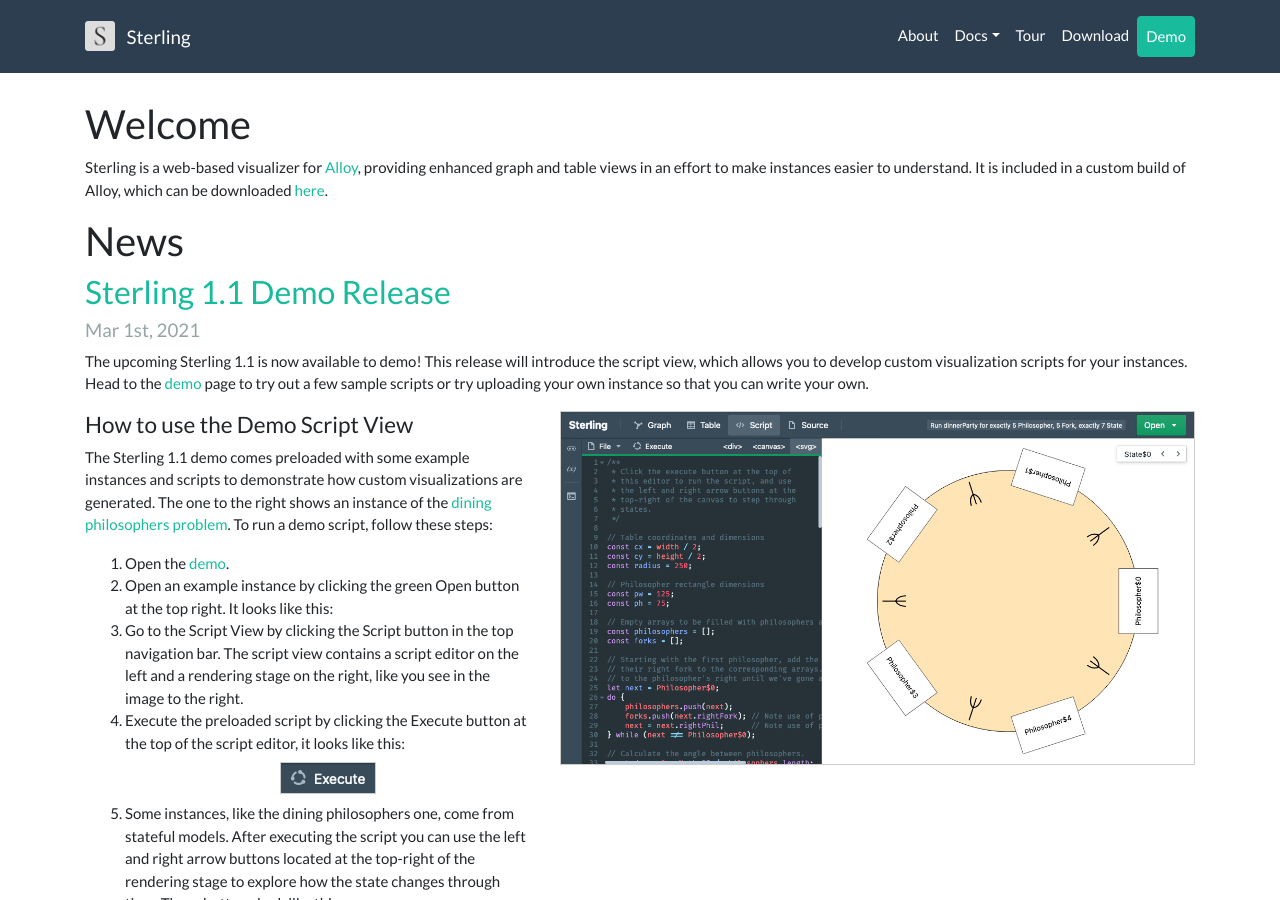
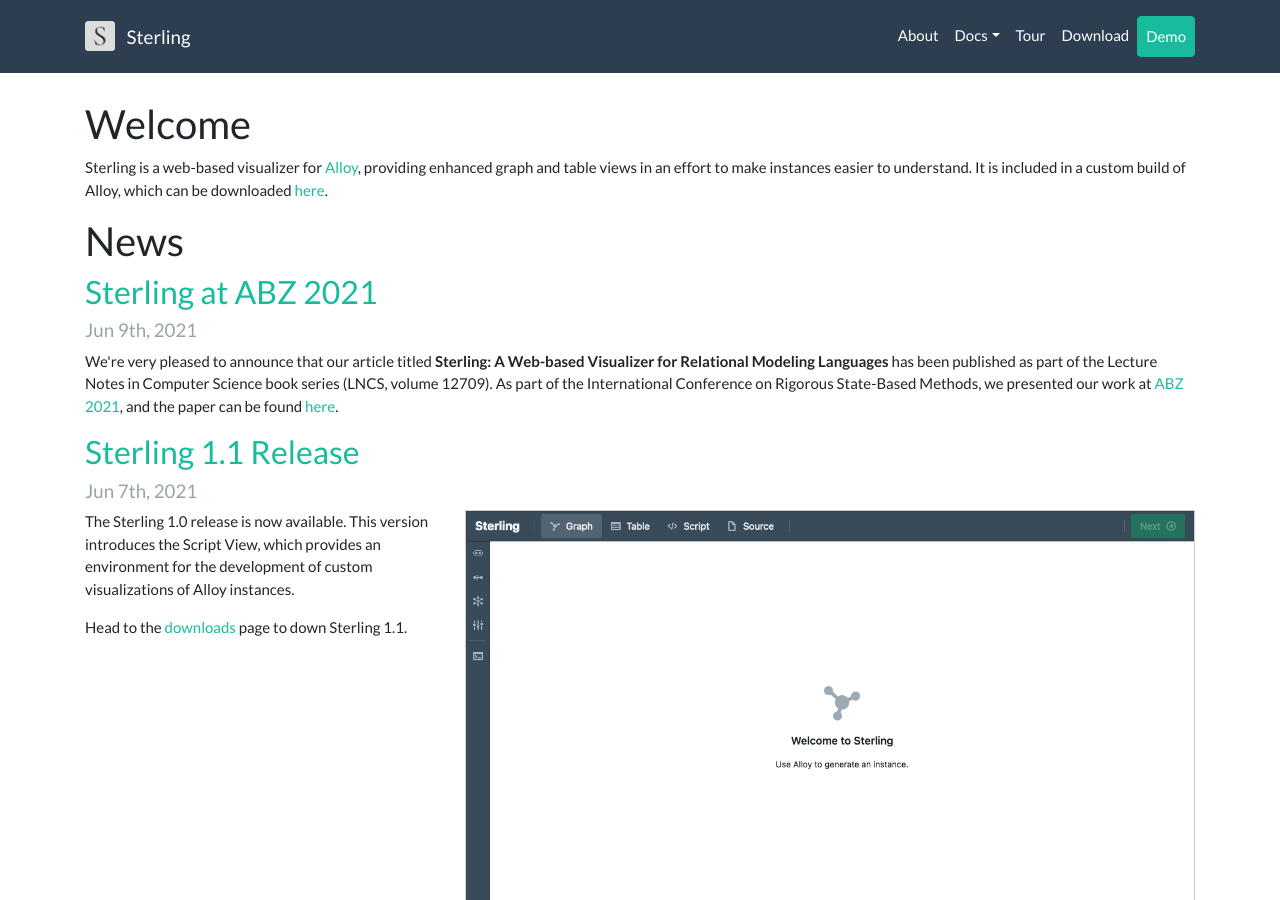
Before and after one commit to sterling-js/sterling-js.github.io, a Jekyll site: the page built from index.html, in a window 1280 px wide and 900 px high. Built offline with Jekyll 4.4.1, drawn with Linux system fonts in a browser that asks for light colours.

Commit message:
Update with script view things

```diff
--- /dev/null
+++ b/_posts/2021-06-07-release-1-1.html
@@ -0,0 +1,17 @@
+---
+layout: post
+title: 'Sterling 1.1 Release'
+---
+
+<div class='row'>
+    <div class='col-lg-4'>
+        <p>
+            The Sterling 1.0 release is now available. This version introduces the Script View, which provides an
+            environment for the development of custom visualizations of Alloy instances.
+        </p>
+        <p>Head to the <a href='/download'>downloads</a> page to down Sterling 1.1.</p>
+    </div>
+    <div class='col-lg-8'>
+        <img class='img-fluid bordered-image mb-4' src='/assets/posts/2021-06-07-release-1-1/sterling.png'>
+    </div>
+</div>
--- /dev/null
+++ b/_posts/2021-06-09-abz.html
@@ -0,0 +1,16 @@
+---
+layout: post
+title: 'Sterling at ABZ 2021'
+---
+
+<div class='row'>
+    <div class='col-lg'>
+        <p>
+            We're very pleased to announce that our article titled <b>Sterling: A Web-based Visualizer for Relational
+            Modeling Languages</b> has been published as part of the Lecture Notes in Computer Science book series (LNCS,
+            volume 12709). As part of the International Conference on Rigorous State-Based Methods, we presented our
+            work at <a href='https://abz2021.uni-ulm.de/'>ABZ 2021</a>, and the paper can be found
+            <a href='https://link.springer.com/chapter/10.1007/978-3-030-77543-8_7'>here</a>.
+        </p>
+    </div>
+</div>
--- a/download.html
+++ b/download.html
@@ -14,6 +14,15 @@
    replacing the version number to match the one you have downloaded.</p>
 
 <h3>Current Release</h3>
+
+<h4><a href='https://github.com/alloy-js/sterling/releases/tag/v1.1.0'>Sterling 1.1</a></h4>
+
+<p>
+    Sterling 1.1 is an incremental update that introduces the Script View. The Script View
+    is used to generate custom visualizations from Alloy instances.
+</p>
+
+<h3>Previous Releases</h3>
 
 <h4><a href='https://github.com/alloy-js/sterling/releases/tag/v1.0.0'>Sterling 1.0</a></h4>
 
--- a/index.html
+++ b/index.html
@@ -10,7 +10,7 @@
 <h2>News</h2>
 
 <ul class='list-unstyled'>
-    {% for post in site.posts limit:1 %}
+    {% for post in site.posts limit:3 %}
     <li>
         <h3><a href='{{ post.url }}'>{{ post.title }}</a></h3>
         <h5 class='text-muted'>{{ post.date | date_to_string: "ordinal", "US" }}</h5>
--- a/tour.html
+++ b/tour.html
@@ -20,7 +20,22 @@
 
 <div class='row'>
     <div class='col-lg-4'>
-        <h3>Alloy</h3>
+        <h4>Contents</h4>
+        <ul>
+            <li><a href='#alloy'>Alloy</a></li>
+            <li><a href='#sterling'>Sterling</a></li>
+            <li><a href='#graph'>The Graph View</a></li>
+            <li><a href='#table'>The Table View</a></li>
+            <li><a href='#script'>The Script View</a></li>
+            <li><a href='#source'>The Source View</a></li>
+            <li><a href='#eval'>The Evaluator</a></li>
+        </ul>
+    </div>
+</div>
+
+<div class='row'>
+    <div class='col-lg-4'>
+        <h3><a id='alloy' href='#alloy'>#</a> Alloy</h3>
         <p>
             Sterling is a web-based visualizer for <a href='http://alloytools.org/'>Alloy</a>,
             providing enhanced graph and table views in an effort to make instances
@@ -43,8 +58,7 @@
 
 <div class='row mt-4'>
     <div class='col-lg'>
-        <h3>Sterling</h3>
-
+        <h3><a id='sterling' href='#sterling'>#</a> Sterling</h3>
         <p>
             To Alloy users, Sterling will likely feel very familiar. The interface draws
             inspiration from Alloy, and many of its features have been migrated to Sterling.
@@ -96,7 +110,7 @@
 
 <div class='row'>
     <div class='col-lg'>
-        <h3>The Graph View</h3>
+        <h3><a id='graph' href='#graph'>#</a> The Graph View</h3>
         <p>
             The graph view displays the current instance as a directed graph, and provides
             a lot of the same functionality as the Viz tab in Alloy. For example, projections
@@ -164,7 +178,7 @@
 
 <div class='row'>
     <div class='col-lg'>
-        <h3>The Table View</h3>
+        <h3><a id='table' href='#table'># </a>The Table View</h3>
         <p>
             The Table view displays the signatures, fields, and skolems of the current
             instance as a set of tables. Advanced sorting and filtering options make it
@@ -186,7 +200,44 @@
 
 <div class='row'>
     <div class='col-lg'>
-        <h3>The Source View</h3>
+        <h3><a id='script' href='#script'>#</a> The Script View</h3>
+        <p>
+            The script view provides an environment for the development of
+            custom visualizations by bringing together a text editor, and blank canvas,
+            and a JavaScript execution environment. This gives you a basic "code sandbox"
+            in which you can create visualizations based on instance data using your
+            favorite JS libraries.
+        </p>
+        <p>
+            Within the script view environment, all instance data (the signatures,
+            fields, atoms, and tuples) are exposed as JS variables. Furthermore, you
+            have direct access to the <a href='https://www.npmjs.com/'>npm package
+            repository</a>, which can be used to add visualization libraries to the scripting
+            environment.
+        </p>
+        <p>
+            Each time an instance is generated by Alloy, Sterling automatically executes the
+            script to re-render the custom visualization. This automatic execution continues
+            even as you return to Alloy and modify the model.
+            If the model is changed in a way that causes the visualization script to throw an
+            error, you'll be notified of the error, and the visualization script will not be
+            automatically executed until it has been updated and successfully rerun.
+        </p>
+    </div>
+</div>
+
+<div class='row'>
+    <div class='col-lg mb-4'>
+        <video class='bordered-image img-fluid' autoplay loop controls muted playsinline>
+            <source src='/assets/tour/script/script-0.mp4' type='video/mp4'>
+            <source src='/assets/tour/script/script-0.webm' type='video/webm'>
+        </video>
+    </div>
+</div>
+
+<div class='row'>
+    <div class='col-lg'>
+        <h3><a id='source' href='#source'>#</a> The Source View</h3>
         <p>
             The source view simply provides you with all of the Alloy source files used
             to generate the currently displayed instance. They are not editable files,
@@ -203,7 +254,7 @@
 
 <div class='row'>
     <div class='col-lg'>
-        <h3>The Evaluator</h3>
+        <h3><a id='eval' href='#eval'>#</a> The Evaluator</h3>
         <p>
             The evaluator is a drawer tool that is accessible from any view by clicking
             on the terminal icon in the sidebar. It provides the same evaluator functionality
```
Also changed, not shown: other parts of download.html (+0 -2 lines), assets/posts/2021-06-07-release-1-1/sterling.png (added), 2 other files.
